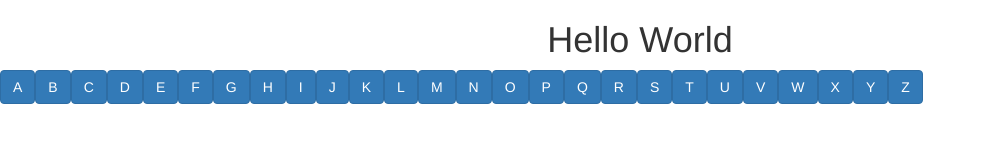
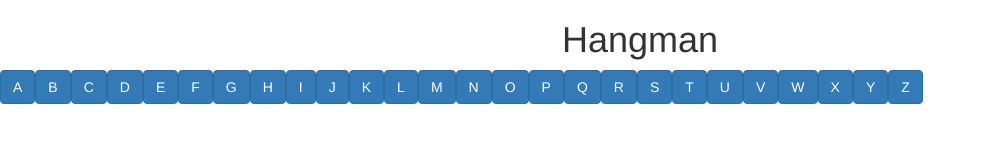
Before and after one commit to jvallexm/sample-project, a plain HTML site: page index.html in a window 1280 px wide. Shown: the whole page, without its empty margins (0-986 px from the left). Drawn offline with nearby package versions, Linux system fonts and the light colour scheme.

Commit message:
edit index .html

```diff
--- a/index.html
+++ b/index.html
@@ -18,7 +18,7 @@
         <![endif]-->
     </head>
     <body>
-        <h1 class="text-center">Hello World</h1>
+        <h1 class="text-center">Hangman</h1>
 
         <div id="letter-test">
         </div>
```
